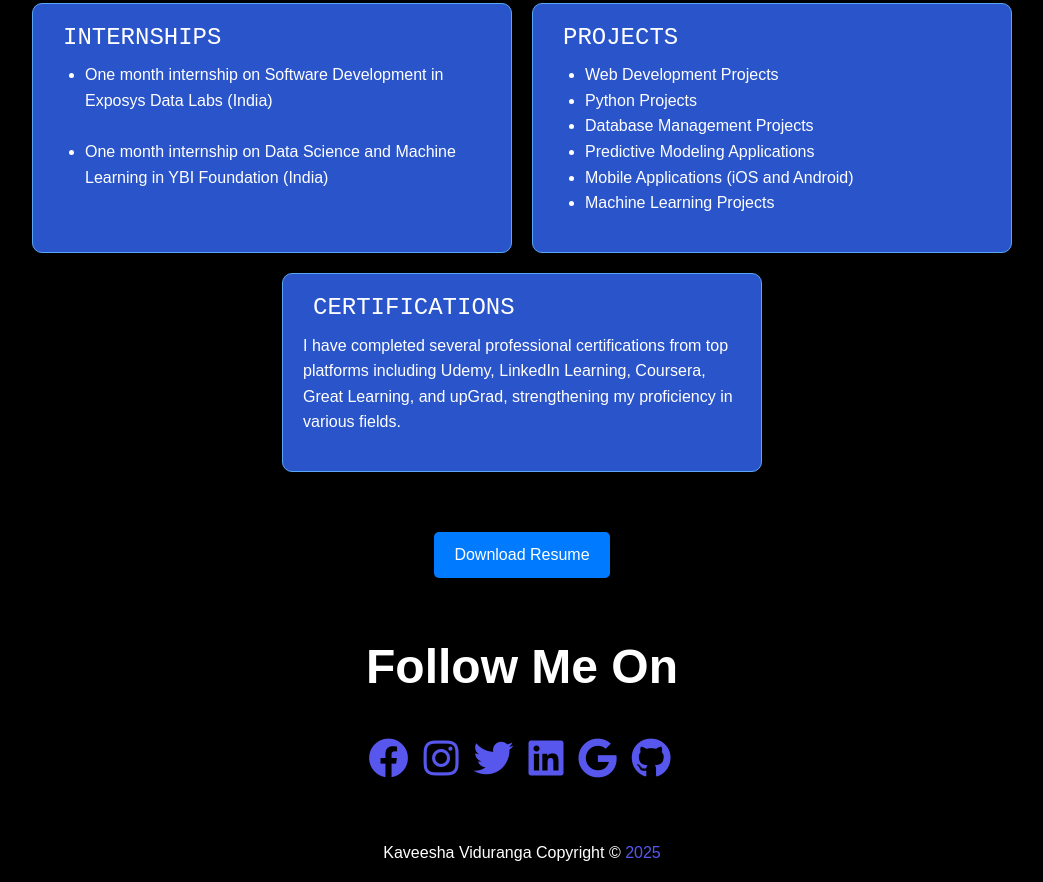
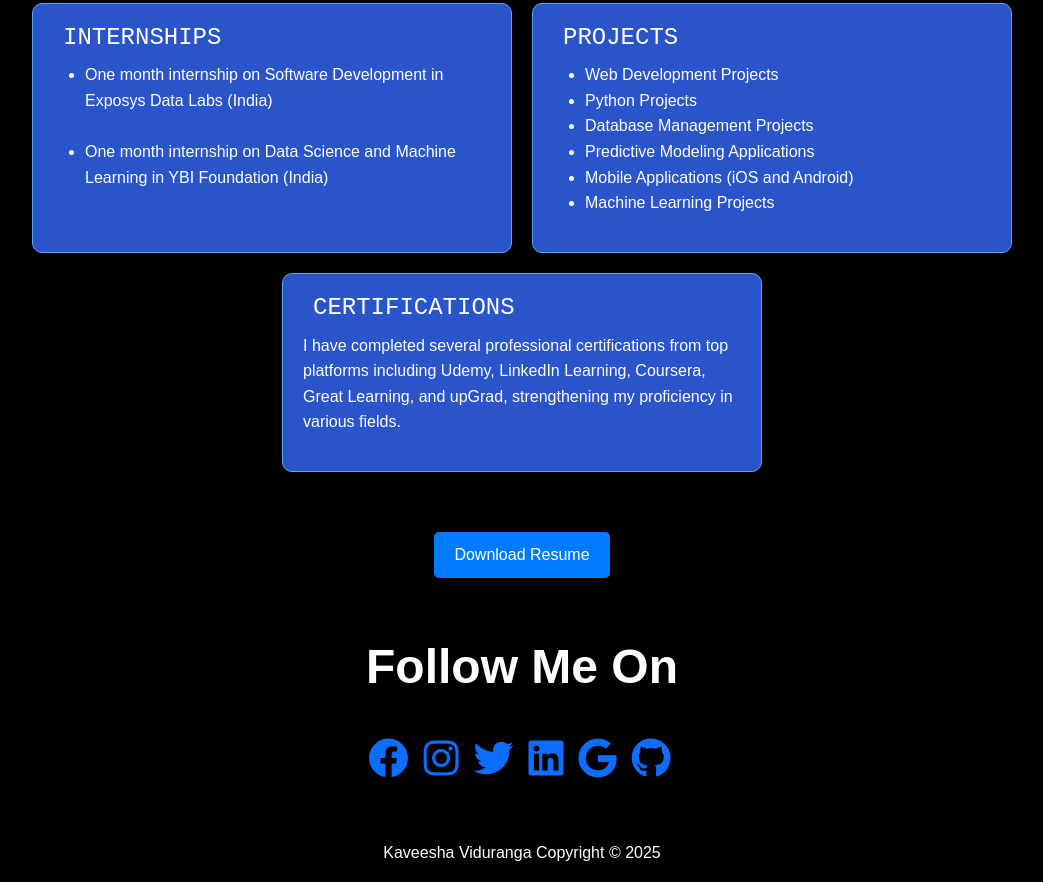
Before and after one commit to Kaveesha-Viduranga/www.kaveeshaviduranga.com, a plain HTML site: page index.html in a window 1280 px wide. Shown: the part 2744-3626 px from the top of the page, without its empty margins (118-1161 px from the left). Drawn offline with nearby package versions, Linux system fonts and the light colour scheme.

Commit message:
Update style.css

```diff
--- a/style.css
+++ b/style.css
@@ -54,7 +54,7 @@ body{
     top: 400px;
     left: 16px;
   }
-span{
+span h1{
     color: rgb(87, 87, 238);
 }
 h2{
```
